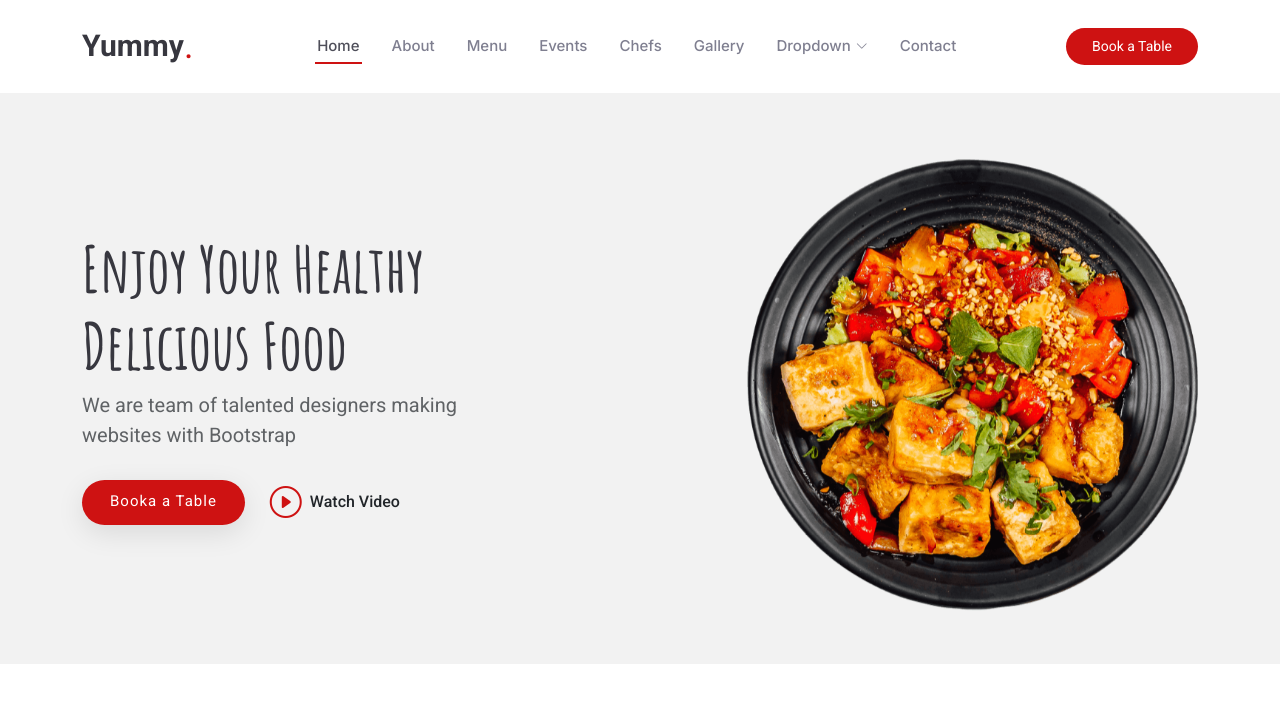
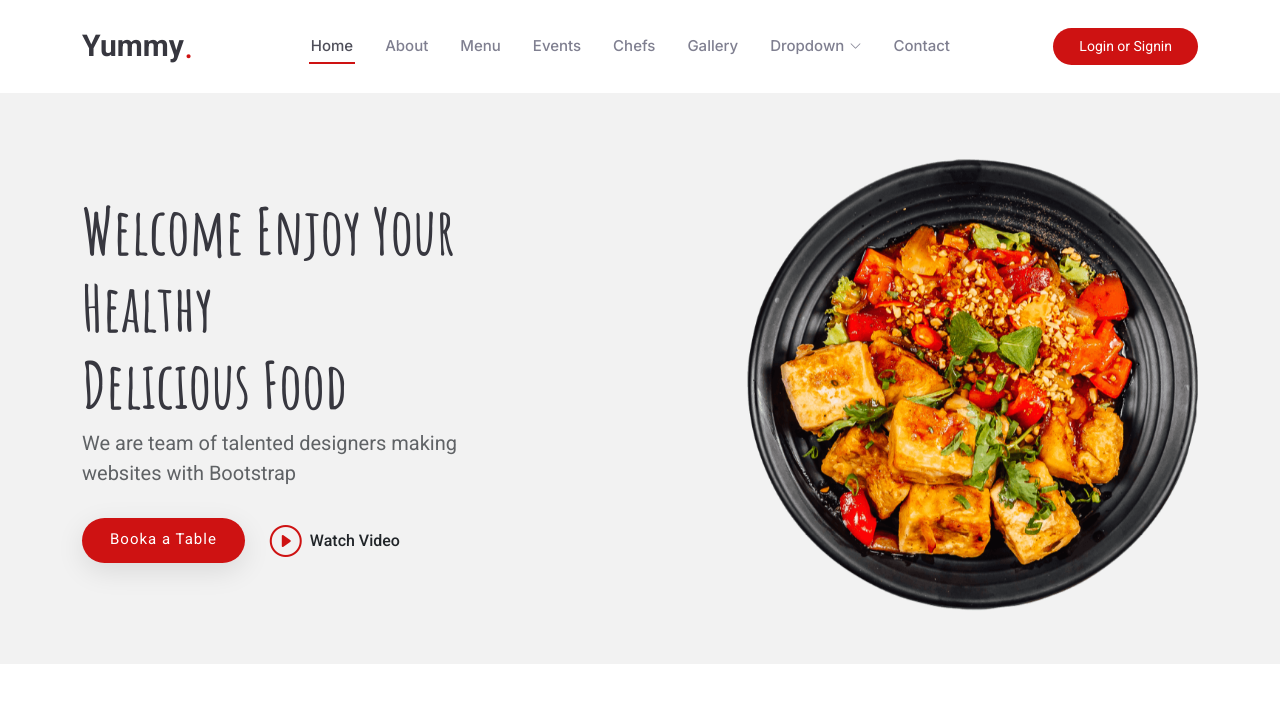
Before and after one commit to ardiantohendy/first_django, a Django app: page / in a window 1280 px wide. Shown: the top 704 px of the page. Run offline with Django 5.2, Linux system fonts and the light colour scheme; data comes from the database, SQL or seed files in the repository; both versions use the stored data as it was after the commit; some libraries are stand-ins or nearby versions.

Commit message:
new commit, login and logout (logout on process)

```diff
--- a/templates/index.html
+++ b/templates/index.html
@@ -83,8 +83,11 @@
           </ul>
           <i class="mobile-nav-toggle d-xl-none bi bi-list"></i>
         </nav>
-
-        <a class="btn-getstarted" href="index.html#book-a-table">Book a Table</a>
+        {% if user.is_authenticated %}
+        <a class="btn-getstarted" href="">Logout</a>
+        {% else %}
+        <a class="btn-getstarted" href="login">Login or Signin</a>
+        {% endif %}
       </div>
     </header>
 
@@ -94,7 +97,11 @@
         <div class="container">
           <div class="row gy-4 justify-content-center justify-content-lg-between">
             <div class="col-lg-5 order-2 order-lg-1 d-flex flex-column justify-content-center">
-              <h1 data-aos="fade-up">Enjoy Your Healthy<br />Delicious Food</h1>
+              {% if user.is_authenticated %}
+              <h1 data-aos="fade-up">Welcome {{user.username}}, Enjoy Your Healthy<br />Delicious Food</h1>
+              {% else %}
+              <h1 data-aos="fade-up">Welcome {{user.username}} Enjoy Your Healthy<br />Delicious Food</h1>
+              {% endif %}
               <p data-aos="fade-up" data-aos-delay="100">We are team of talented designers making websites with Bootstrap</p>
               <div class="d-flex" data-aos="fade-up" data-aos-delay="200">
                 <a href="#book-a-table" class="btn-get-started">Booka a Table</a>
```
Also changed, not shown: db.sqlite3.
